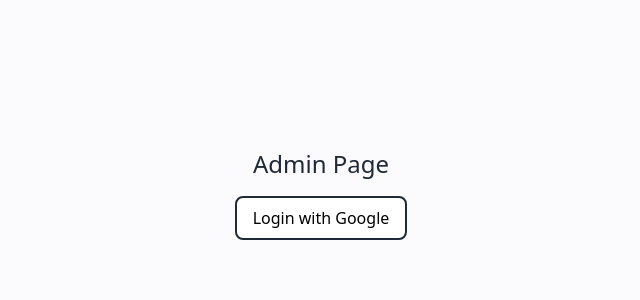
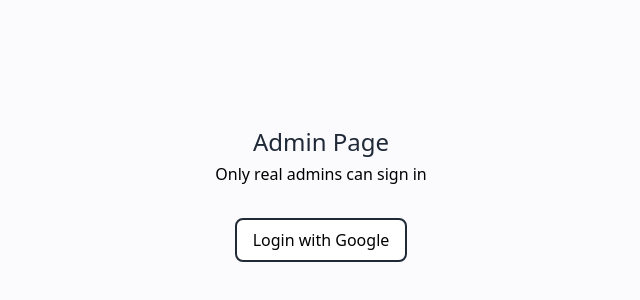
Before and after one commit to YaroSK26/eshop-nextjs-tailwind-mongoDB-react, a Next.js app in the folder nenavidim-next/: page / in a window 1280 px wide. Shown: the part 206-506 px from the top of the page, without its empty margins (319-959 px from the left). Built offline with nearby package versions, Linux system fonts and the light colour scheme; no server answers.

Commit message:
only real admins can sign in text

```diff
--- a/nenavidim-next/components/Layout.js
+++ b/nenavidim-next/components/Layout.js
@@ -8,15 +8,18 @@ export default function Layout({ children }) {
   const { data: session } = useSession();
   if (!session) {
     return (
+      <div>
         <div className="bg-bgGray w-screen h-screen flex items-center">
           <div className="text-center w-full">
-          <h1 className="text-2xl">Admin Page</h1>
+            <h1 className="text-2xl mb-1">Admin Page</h1>
+            <p className=" mb-8">Only real admins can sign in </p>
             <button
               onClick={() => signIn("google")}
               className="bg-white p-2 px-4 rounded-lg border-2 border-gray-800"
             >
               Login with Google
             </button>
+          </div>
         </div>
       </div>
     );
```
Lines whose indentation alone changed are shown as unchanged.
